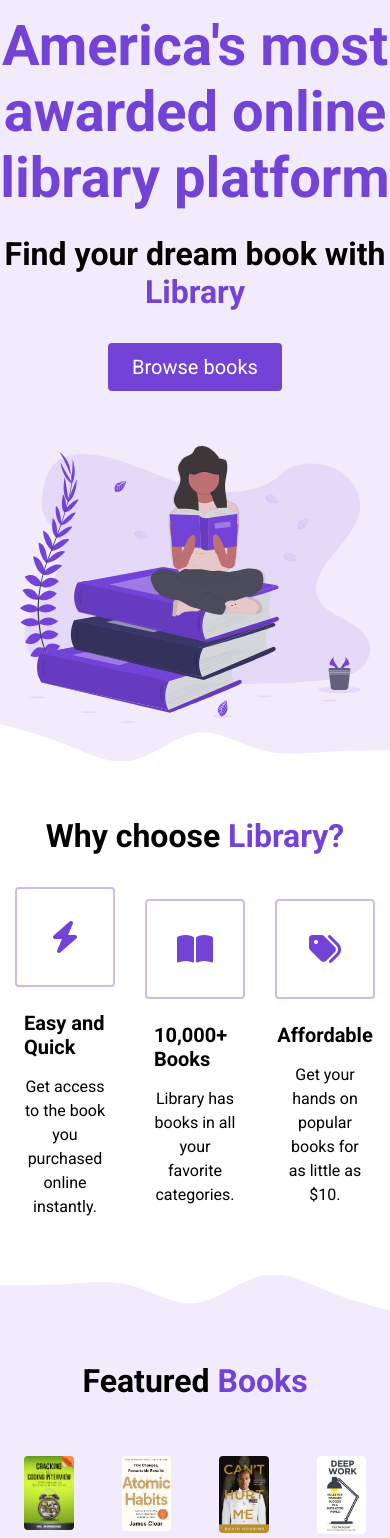
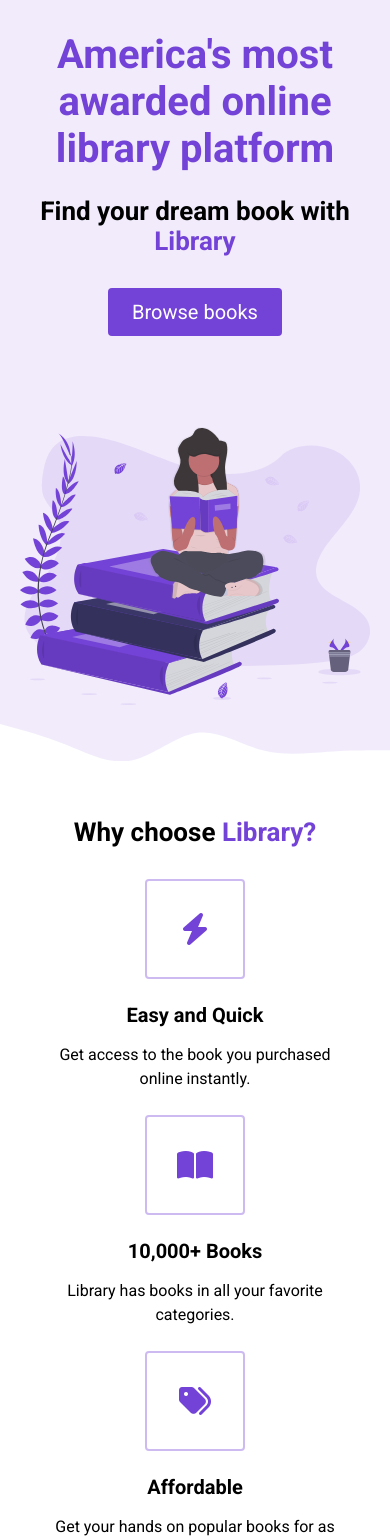
Before and after one commit to ethansalonga/ecommerce-website, a plain HTML site: page index.html in a window 390 px wide. Shown: the part 83-1621 px from the top of the page. Drawn offline with Linux system fonts and the light colour scheme.

Commit message:
Add responsiveness

```diff
--- a/index.html
+++ b/index.html
@@ -54,7 +54,9 @@
             <h2>
               Find your dream book with <span class="purple">Library</span>
             </h2>
-            <button class="btn">Browse books</button>
+            <a href="#features">
+              <button class="btn">Browse books</button>
+            </a>
           </div>
           <figure class="header__img--wrapper">
             <img src="./assets/Undraw_Books.svg" alt="" />
--- a/styles.css
+++ b/styles.css
@@ -266,6 +266,7 @@ HIGHLIGHTS
 
 .highlight__wrapper {
   display: flex;
+  flex-wrap: wrap;
 }
 
 .highlight {
@@ -273,7 +274,6 @@ HIGHLIGHTS
   width: calc(100% / 3);
   display: flex;
   align-items: center;
-  justify-content: center;
   flex-direction: column;
 }
 
@@ -298,6 +298,7 @@ HIGHLIGHTS
 .highlight__subtitle {
   font-size: 20px;
   margin-bottom: 16px;
+  text-align: center;
 }
 
 /*
@@ -400,6 +401,30 @@ footer {
   padding: 0 8px;
 }
 
+/* SMALL PHONES, TABLETS, LARGE SMARTPHONES */
+@media (max-width: 768px) {
+  .header__description {
+    padding: 0 24px;
+  }
+
+  h1 {
+    font-size: 40px;
+  }
+
+  h2 {
+    font-size: 26px;
+  }
+
+  button {
+    font-size: 18px;
+  }
+
+  .book {
+    width: 50%;
+  }
+}
+
+/* SMALL PHONES, LARGE SMARTPHONES */
 @media (max-width: 550px) {
   .nav__links {
     display: none;
@@ -408,4 +433,12 @@ footer {
   .btn__menu {
     display: block;
   }
+
+  .highlight {
+    width: 100%;
+  }
+
+  .highlight:not(:last-child) {
+    margin-bottom: 24px;
+  }
 }
```
